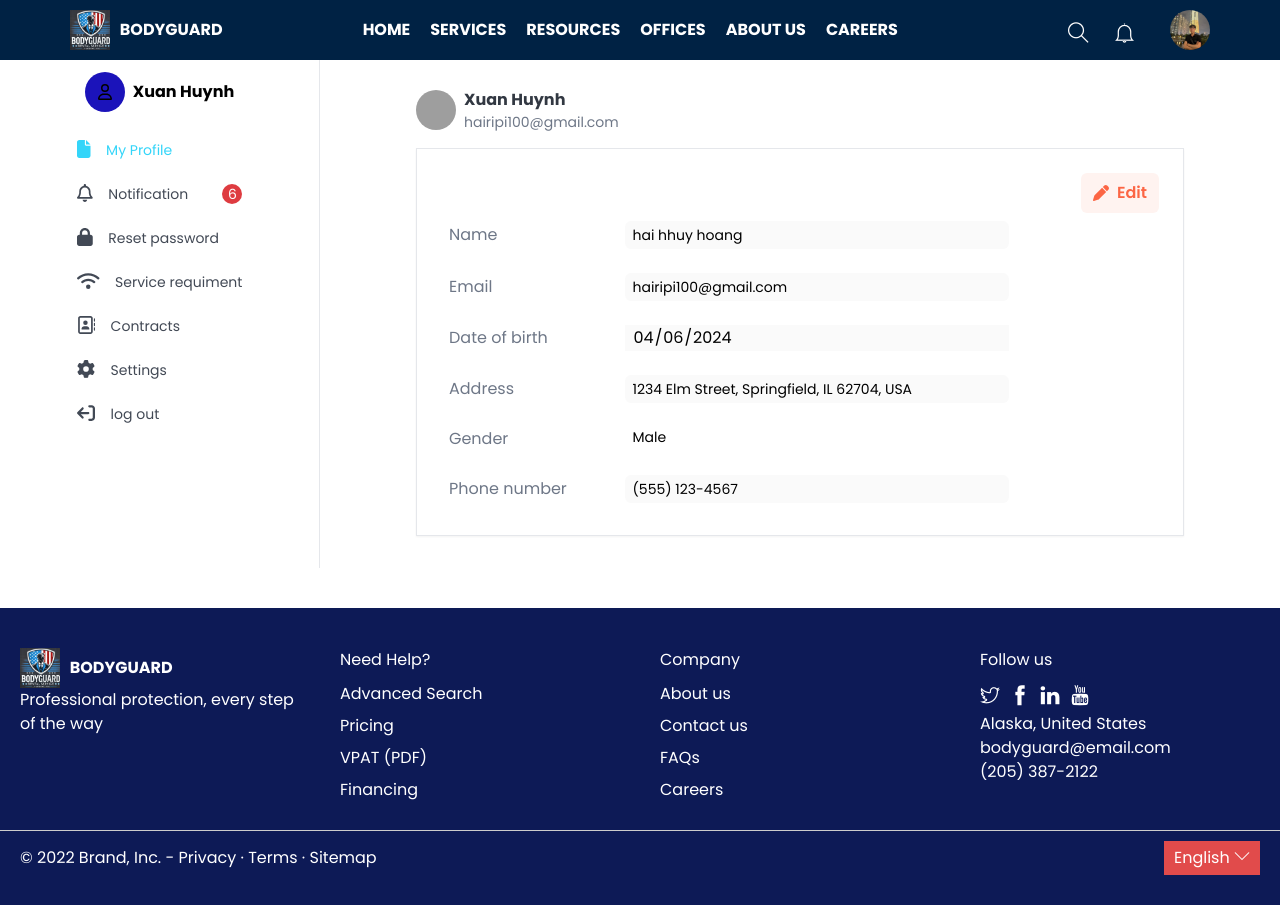
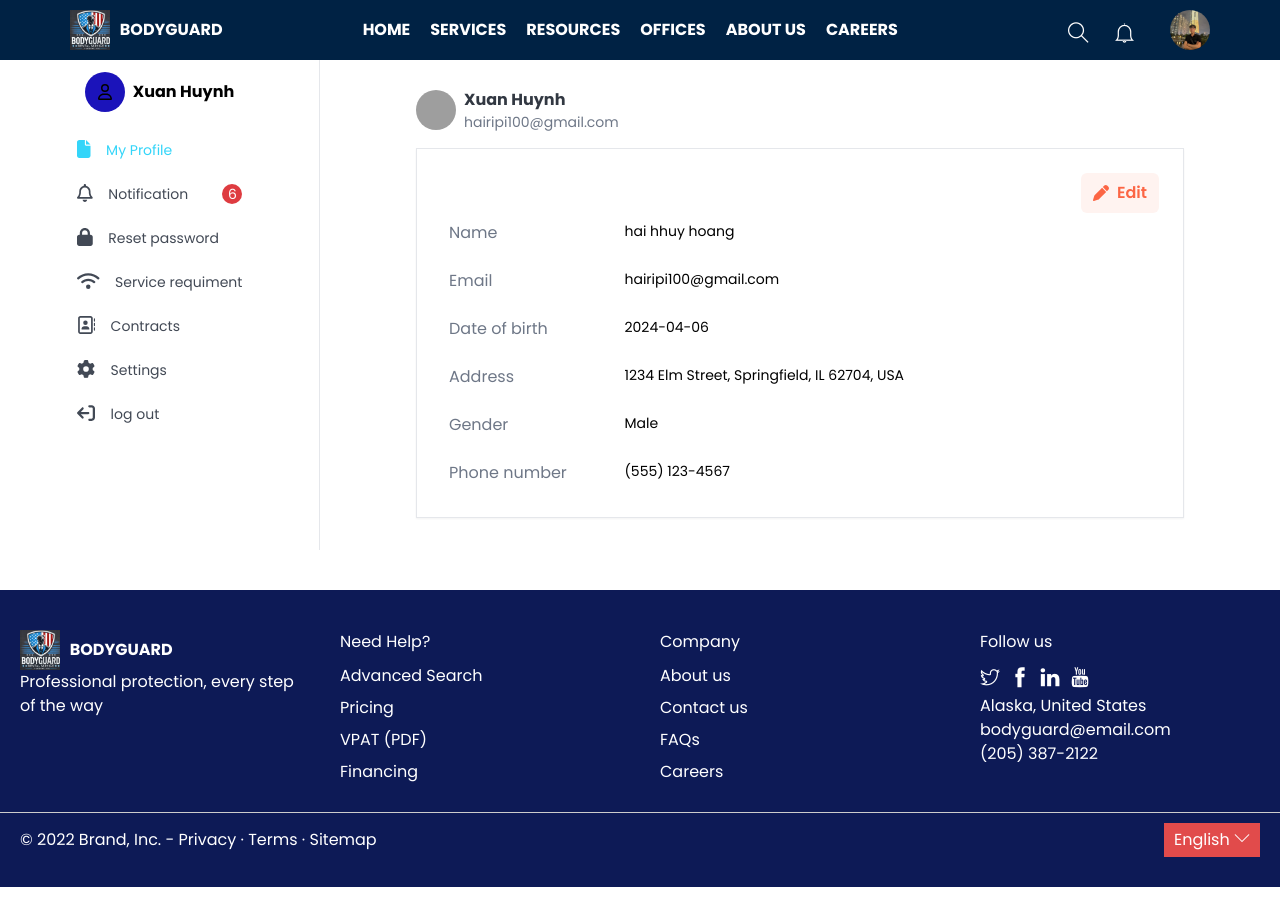
Before and after one commit to Group2VietTriDao/Frontend, a React (Create React App) app: page /customer/profile in a window 1280 px wide. Built offline with nearby package versions, Linux system fonts and the light colour scheme; grey boxes are pictures that could not be loaded.

Commit message:
chore: fix warning input field

```diff
--- a/src/index.js
+++ b/src/index.js
@@ -4,6 +4,7 @@ import App from "./App";
 import "./assets/icons/themify-icons.css";
 import "./index.css";
 
+// config fontawesome to use icon global instead use modular
 import { library } from '@fortawesome/fontawesome-svg-core';
 import { fas } from '@fortawesome/free-solid-svg-icons';
 import { far } from '@fortawesome/free-regular-svg-icons';
--- a/src/pages/customer/Profile.jsx
+++ b/src/pages/customer/Profile.jsx
@@ -1,5 +1,4 @@
-import { useEffect, useState } from 'react'
-import SidebarCustomer from '../../components/SidebarCustomer'
+import { useState } from 'react'
 import { FontAwesomeIcon } from '@fortawesome/react-fontawesome'
 const EditProfile = ({ setEdit }) => {
   const handleSubmitProfile = () => {
@@ -11,23 +10,29 @@ const EditProfile = ({ setEdit }) => {
         <form className='flex flex-col p-2 space-y-6'>
           <div className='grid grid-cols-4'>
             <span className='col-span-1 self-center text-[#6E7787]'>Name</span>
-            <input className='col-span-3 rounded-md py-1 px-2 max-w-96 outline-none border-solid text-sm border' type="text" />
+            <input
+              name='name'
+              className='col-span-3 rounded-md py-1 px-2 max-w-96 outline-none border-solid text-sm border' autoComplete='name' type="text" />
           </div>
           <div className='grid grid-cols-4'>
             <span className='col-span-1 self-center text-[#6E7787]'>Email</span>
             <input
               value='hairipi100@gmail.com'
-              className='col-span-3 rounded-md py-1 px-2 max-w-96 outline-none border-solid text-sm border' type="text" />
+              name='email'
+              className='col-span-3 rounded-md py-1 px-2 max-w-96 outline-none border-solid text-sm border' autoComplete='email' type="text" />
           </div>
           <div className='grid grid-cols-4'>
             <span className='col-span-1 self-center text-[#6E7787]'>Date of birth</span>
-            <input className='px-2 col-span-3 max-w-96' type="date" />
+            <input
+              name='date'
+              className='px-2 col-span-3 max-w-96' type="date" autoComplete='bday-day' />
           </div>
           <div className='grid grid-cols-4'>
             <span className='col-span-1 self-center text-[#6E7787]'>Address</span>
             <input
               value='1234 Elm Street, Springfield, IL 62704, USA'
-              className='col-span-3 rounded-md py-1 px-2 max-w-96 outline-none border-solid text-sm border' type="text" />
+              name='address'
+              className='col-span-3 rounded-md py-1 px-2 max-w-96 outline-none border-solid text-sm border' type="text" autoComplete='address-level1' />
           </div>
           <div className='grid grid-cols-4'>
             <span className='col-span-1 self-center text-[#6E7787]'>Gender</span>
@@ -49,7 +54,8 @@ const EditProfile = ({ setEdit }) => {
           <div className='grid grid-cols-4'>
             <span className='col-span-1 self-center text-[#6E7787]'>Phone number</span>
             <input
-              className='col-span-3 rounded-md py-1 px-2 max-w-96 outline-none border-solid text-sm border' type="text" />
+              name='phone'
+              className='col-span-3 rounded-md py-1 px-2 max-w-96 outline-none border-solid text-sm border' type="text" autoComplete='phone' />
           </div>
           <div className='self-end'>
             <button
@@ -96,33 +102,27 @@ const Profile = () => {
                 <form className='flex flex-col p-2 space-y-6'>
                   <div className='grid grid-cols-4'>
                     <span className='col-span-1 self-center text-[#6E7787]'>Name</span>
-                    <input className='col-span-3 rounded-md py-1 px-2 max-w-96 outline-none border-solid text-sm' disabled type="text" value='hai hhuy hoang' />
+                    <p className='col-span-3 text-sm'>hai hhuy hoang</p>
                   </div>
                   <div className='grid grid-cols-4'>
                     <span className='col-span-1 self-center text-[#6E7787]'>Email</span>
-                    <input
-                      value='hairipi100@gmail.com'
-                      className='col-span-3 rounded-md py-1 px-2 max-w-96 outline-none border-solid text-sm' disabled type="text" />
+                    <p className='col-span-3 text-sm'>hairipi100@gmail.com</p>
                   </div>
                   <div className='grid grid-cols-4'>
                     <span className='col-span-1 self-center text-[#6E7787]'>Date of birth</span>
-                    <input className='px-2 col-span-3 max-w-96' type="date" value='2024-04-06' disabled />
+                    <p className='col-span-3 text-sm'>2024-04-06</p>
                   </div>
                   <div className='grid grid-cols-4'>
                     <span className='col-span-1 self-center text-[#6E7787]'>Address</span>
-                    <input
-                      value='1234 Elm Street, Springfield, IL 62704, USA'
-                      className='col-span-3 rounded-md py-1 px-2 max-w-96 outline-none border-solid text-sm' type="text" disabled />
+                    <p className='col-span-3 text-sm'>1234 Elm Street, Springfield, IL 62704, USA</p>
                   </div>
                   <div className='grid grid-cols-4'>
                     <span className='col-span-1 self-center text-[#6E7787]'>Gender</span>
-                    <span className='text-sm px-2'>Male</span>
+                    <span className='text-sm col-span-3'>Male</span>
                   </div>
                   <div className='grid grid-cols-4'>
                     <span className='col-span-1 self-center text-[#6E7787]'>Phone number</span>
-                    <input
-                      value='(555) 123-4567'
-                      className='col-span-3 rounded-md py-1 px-2 max-w-96 outline-none border-solid text-sm' type="text" disabled />
+                    <span className='text-sm col-span-3'>(555) 123-4567</span>
                   </div>
                 </form>
               </div>
--- a/src/pages/customer/ResetPassword.jsx
+++ b/src/pages/customer/ResetPassword.jsx
@@ -11,7 +11,7 @@ const InputField = ({ ...props }) => {
           value={value}
           onChange={(e) => setValue(e.target.value)}
           type={!showPassword ? 'password' : 'text'}
-          id='password' className='col-span-3 outline-none text-sm w-full py-1' placeholder='Enter Your Password' {...props} />
+          id='password' className='col-span-3 outline-none text-sm w-full py-1' placeholder='Enter Your Password' autoComplete='current-password' {...props} />
         {value && (
           <div className='w-8'>
             <FontAwesomeIcon
@@ -43,18 +43,21 @@ const ResetPassword = () => {
             </div>
           </div>
           <div className='p-6 shadow-sm border'>
-            <form action="" className='flex flex-col space-y-5'>
+            <form hidden className='flex flex-col space-y-5'>
+              {/* fix warning: [DOM] Password forms should have (optionally hidden) username fields for accessibility */}
+              <input hidden type="text" autoComplete="username" disabled name='username' />
+              {/* ------------- */}
               <div className='flex flex-col space-y-1'>
                 <label htmlFor="password" className='capitalize text-sm font-semibold text-[#424955]'>password</label>
-                <InputField />
+                <InputField name='password' />
               </div>
               <div className='flex flex-col space-y-1'>
                 <label htmlFor="newPassword" className='capitalize text-sm font-semibold text-[#424955]'>new password</label>
-                <InputField id='newPassword' placeholder='Enter Your New Password' />
+                <InputField id='newPassword' placeholder='Enter Your New Password' name='newPassword' />
               </div>
               <div className='flex flex-col space-y-1'>
                 <label htmlFor="confirmPassword" className='capitalize text-sm font-semibold text-[#424955]'>confirm new password</label>
-                <InputField id='confirmPassword' placeholder='Type New Password Again' />
+                <InputField id='confirmPassword' placeholder='Type New Password Again' name='confirmNewPassword' />
               </div>
 
               <div className='self-end'>
```
Also changed, not shown: src/layouts/CustomerLayout.js (+8 -0 lines).
